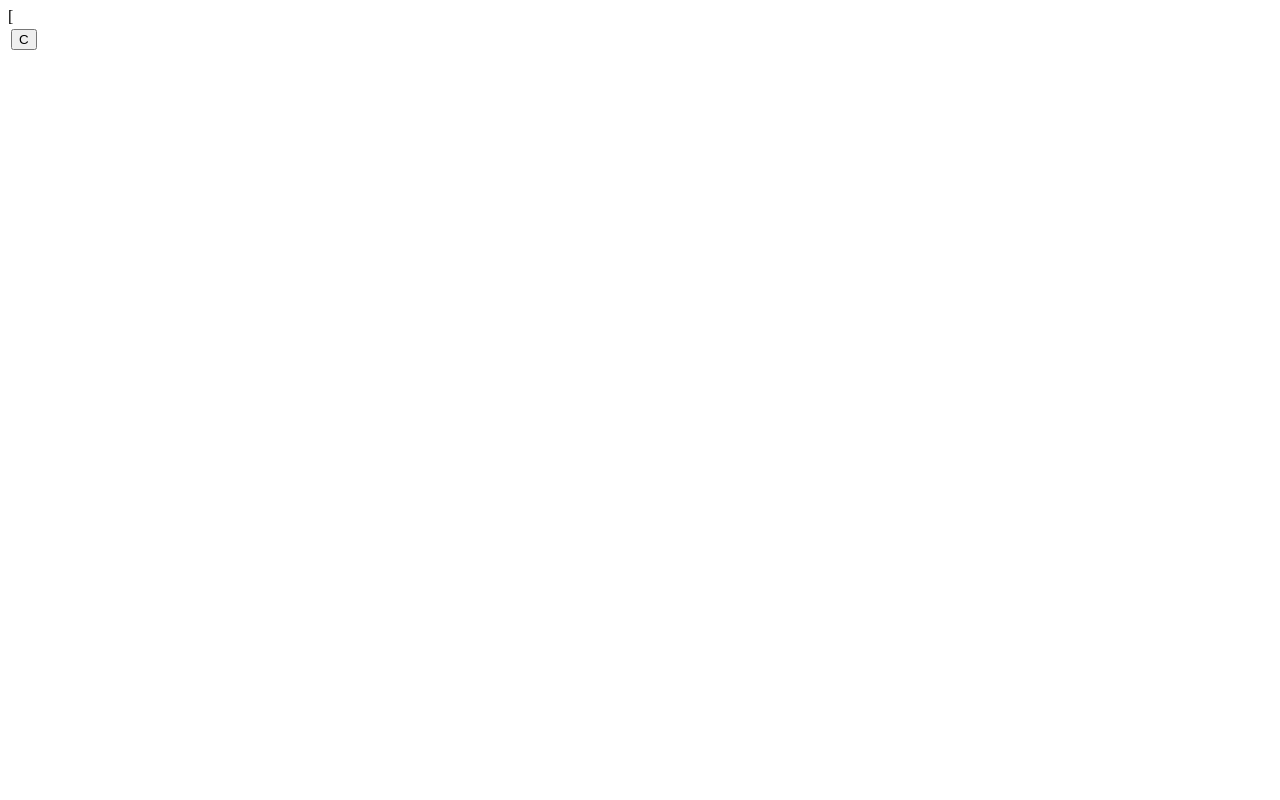
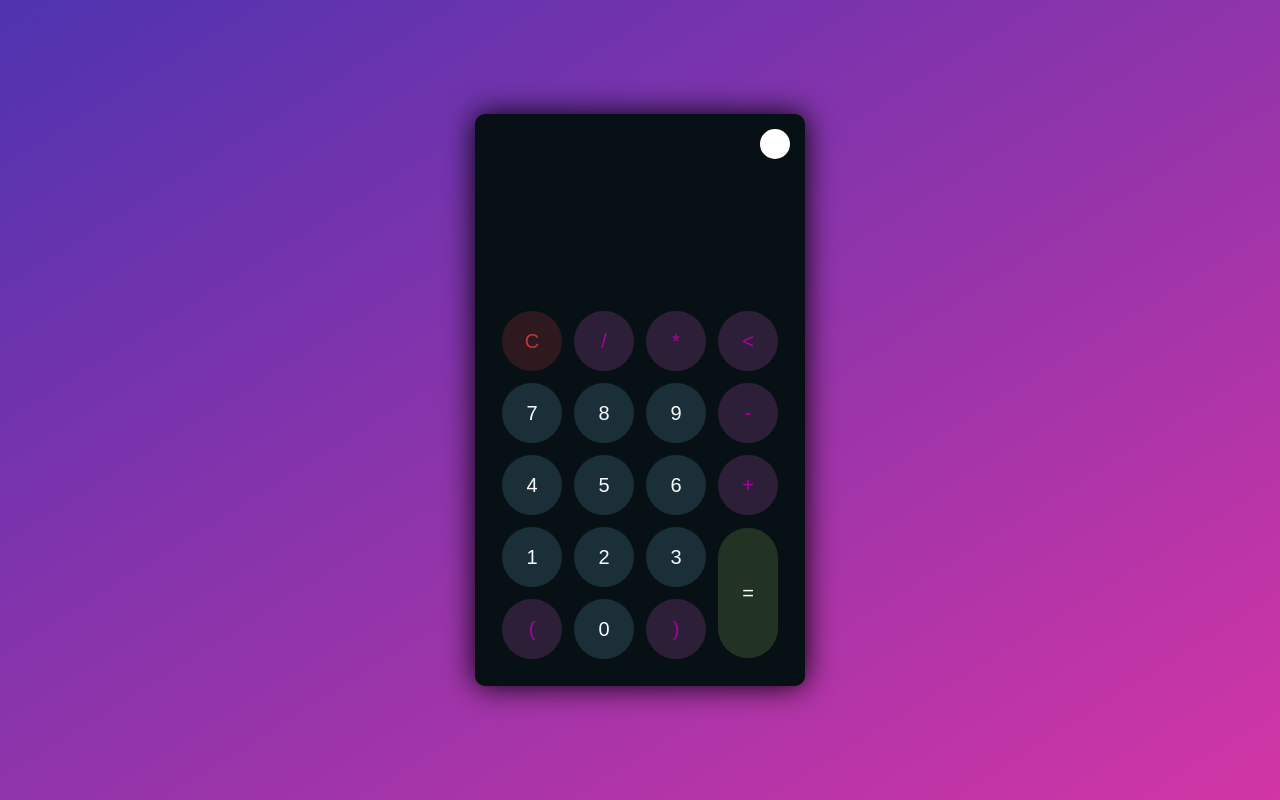
Before and after one commit to laviniaof/Calculator-, a plain HTML site: page index.html in a window 1280 px wide. Drawn offline with Linux system fonts and the light colour scheme.

Commit message:
apply light and dark theme

```diff
--- a/index.html
+++ b/index.html
@@ -2,14 +2,15 @@
 <html lang="en">
   <head>
     <meta charset="UTF-8" />
+    <meta http-equiv="X-UA-Compatible" content="IE=edge" />
     <meta name="viewport" content="width=device-width, initial-scale=1.0" />
+    <link rel="stylesheet" href="style.css" />
     <title>Calculator</title>
   </head>
   <body>
-    [
     <div class="container">
-      <div class="calculator-dark">
-        <div class="theme-toggler-active">
+      <div class="calculator dark">
+        <div class="theme-toggler active">
           <i class="toggler-icon"></i>
         </div>
         <div class="display-screen">
@@ -18,9 +19,35 @@
         <div class="buttons">
           <table>
             <tr>
-              <td>
-                <button><div class="btn-operator" id="clear">C</div></button>
+              <td><button class="btn-operator" id="clear">C</button></td>
+              <td><button class="btn-operator" id="&divide;">/</button></td>
+              <td><button class="btn-operator" id="&times;">*</button></td>
+              <td><button class="btn-operator" id="backspace"><</button></td>
+            </tr>
+            <tr>
+              <td><button class="btn-number" id="7">7</button></td>
+              <td><button class="btn-number" id="8">8</button></td>
+              <td><button class="btn-number" id="9">9</button></td>
+              <td><button class="btn-operator" id="-">-</button></td>
+            </tr>
+            <tr>
+              <td><button class="btn-number" id="4">4</button></td>
+              <td><button class="btn-number" id="5">5</button></td>
+              <td><button class="btn-number" id="6">6</button></td>
+              <td><button class="btn-operator" id="+">+</button></td>
+            </tr>
+            <tr>
+              <td><button class="btn-number" id="1">1</button></td>
+              <td><button class="btn-number" id="2">2</button></td>
+              <td><button class="btn-number" id="3">3</button></td>
+              <td rowspan="2">
+                <button class="btn-equal" id="equal">=</button>
               </td>
+            </tr>
+            <tr>
+              <td><button class="btn-operator" id="(">(</button></td>
+              <td><button class="btn-number" id="0">0</button></td>
+              <td><button class="btn-operator" id=")">)</button></td>
             </tr>
           </table>
         </div>
--- a/style.css
+++ b/style.css
@@ -0,0 +1,167 @@
+/* calculator config */
+* {
+  padding: 0;
+  margin: 0;
+  box-sizing: border-box;
+  outline: 0;
+  transition: all 0.5s ease;
+}
+
+body {
+  font-family: sans-serif;
+}
+
+a {
+  text-decoration: none;
+  color: #fff;
+}
+
+body {
+  background-image: linear-gradient(
+    to bottom right,
+    rgba(79, 51, 176, 1),
+    rgba(210, 53, 165)
+  );
+}
+
+.container {
+  height: 100vh;
+  width: 100vw;
+  display: grid;
+  place-items: center;
+}
+
+.calculator {
+  position: relative;
+  height: auto;
+  width: auto;
+  padding: 20px;
+  border-radius: 10px;
+  box-shadow: 0 0 30px #000;
+}
+
+.theme-toggler {
+  position: absolute;
+  top: 30px;
+  right: 30px;
+  color: #fff;
+  cursor: pointer;
+  z-index: 1;
+}
+
+.theme-toggler.active {
+  color: #333;
+}
+
+.theme-toggler.active::before {
+  background-color: #fff;
+}
+
+.theme-toggler::before {
+  content: "";
+  height: 30px;
+  width: 30px;
+  position: absolute;
+  top: 50%;
+  transform: translate(-50%, -50%);
+  border-radius: 50%;
+  background-color: #333;
+  z-index: -1;
+}
+
+#display {
+  margin: 0 10px;
+  height: 150px;
+  width: auto;
+  max-width: 270px;
+  display: flex;
+  align-items: flex-end;
+  justify-content: flex-end;
+  font-size: 30px;
+  margin-bottom: 20px;
+  overflow-x: scroll;
+}
+
+#display::-webkit-scrollbar {
+  display: block;
+  height: 3px;
+}
+
+button {
+  height: 60px;
+  width: 60px;
+  border: 0;
+  border-radius: 30px;
+  margin: 5px;
+  font-size: 20px;
+  cursor: pointer;
+  transition: all 200ms ease;
+}
+
+button:hover {
+  transform: scale(1.1);
+}
+
+button#equal {
+  height: 130px;
+}
+
+/* light theme */
+
+.calculator {
+  background-color: #fff;
+}
+
+.calculator #display {
+  color: #0a1e23;
+}
+
+.calculator button#clear {
+  background-color: #ffd5d8;
+  color: #fc4552;
+}
+
+.calculator button.btn-number {
+  background-color: #c3eaff;
+  color: #000;
+}
+
+.calculator button.btn-operator {
+  background-color: #ffd0fd;
+  color: #f967f3;
+}
+
+.calculator button.btn-equal {
+  background-color: #adf9e7;
+  color: #000;
+}
+
+/* dark theme */
+
+.calculator.dark {
+  background-color: #071115;
+}
+
+.calculator.dark #display {
+  color: #f8fafd;
+}
+
+.calculator.dark button#clear {
+  background-color: #2d191e;
+  color: #bd3740;
+}
+
+.calculator.dark button.btn-number {
+  background-color: #1b2f38;
+  color: #f8fafb;
+}
+
+.calculator.dark button.btn-operator {
+  background-color: #2e1f39;
+  color: #aa00a4;
+}
+
+.calculator.dark button.btn-equal {
+  background-color: #223323;
+  color: #ffffff;
+}
```
